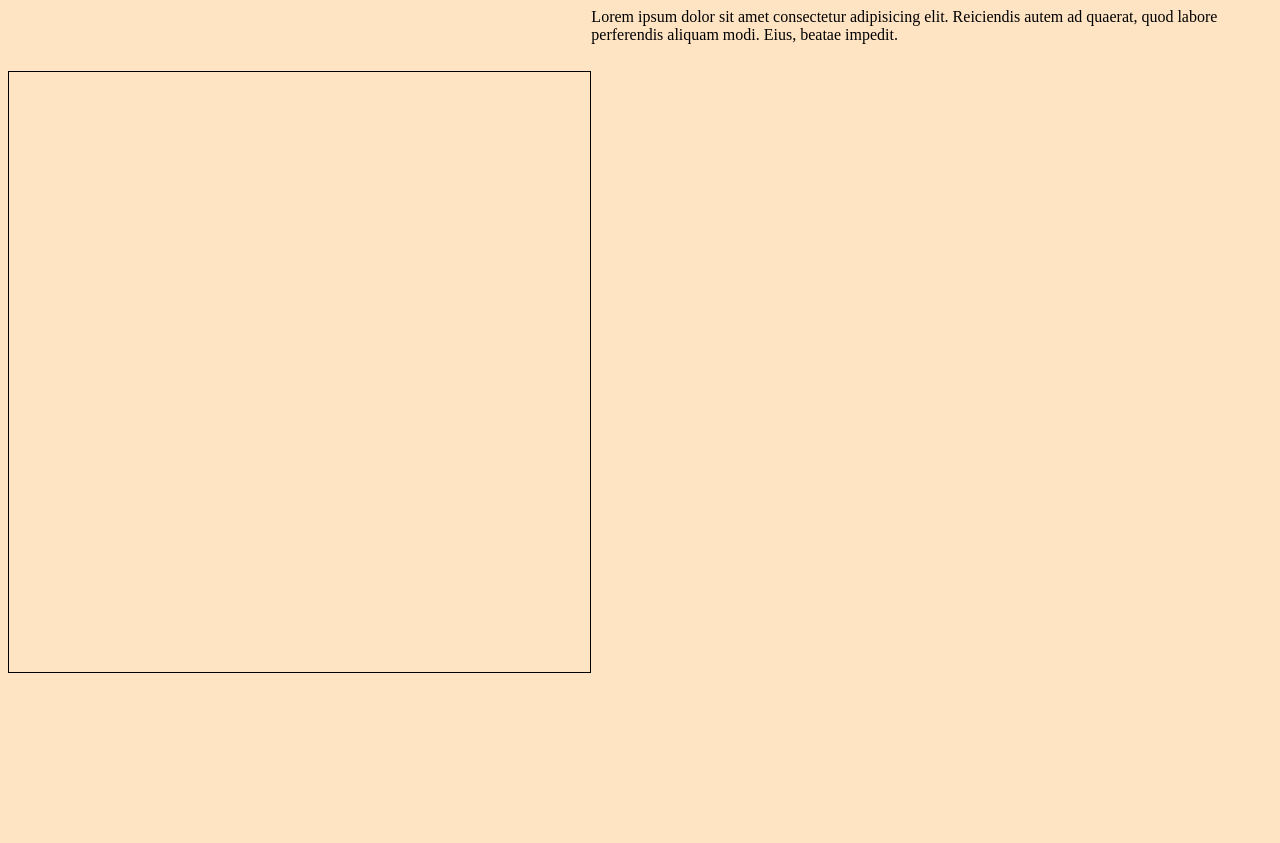
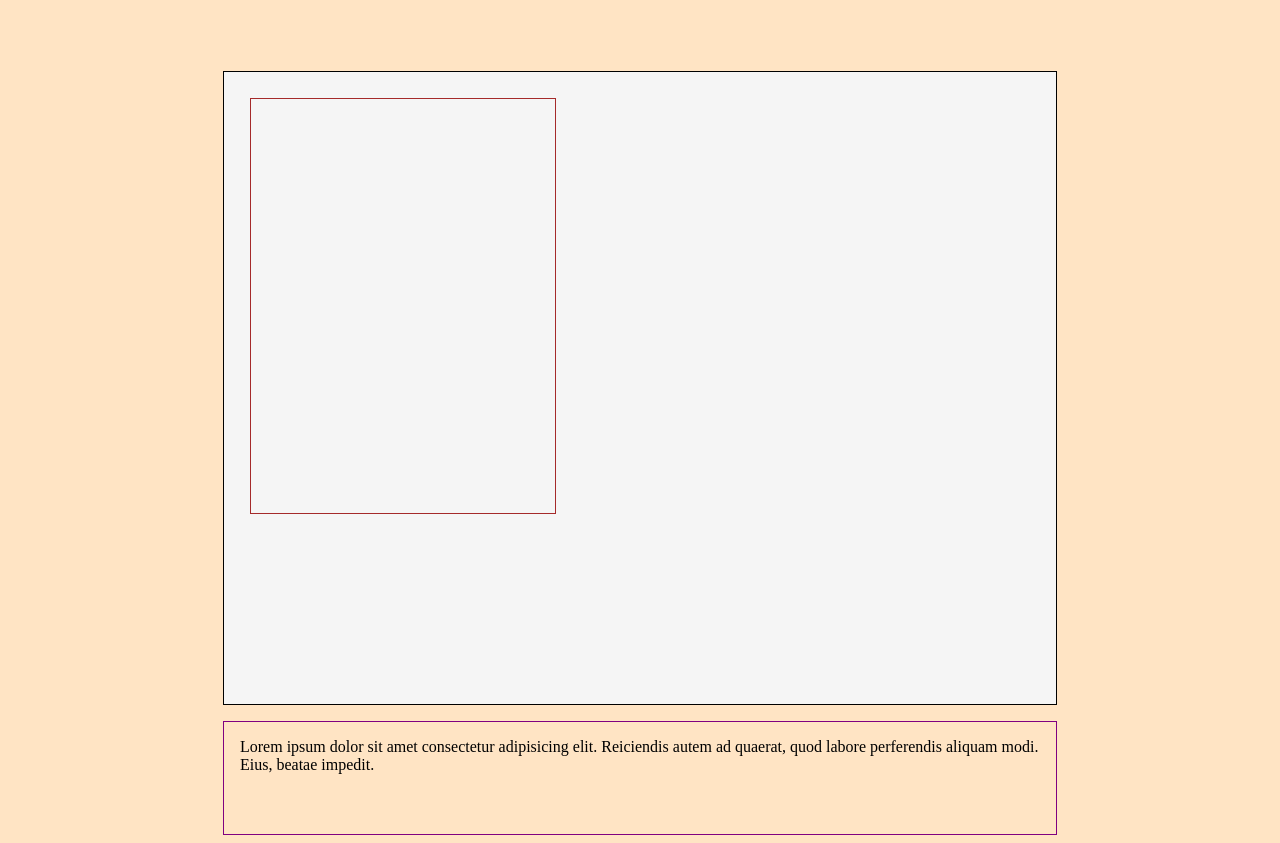
Before and after one commit to NomadRiding/hangmantwo, a plain HTML site: page index.html in a window 1280 px wide. Before the commit the page ends 800 px from the top, so only its background shows below. Drawn offline with Linux system fonts and the light colour scheme.

Commit message:
add color background, border to know space

```diff
--- a/style.css
+++ b/style.css
@@ -4,14 +4,35 @@ body {
 }
 
 #mainContainer {
-display: flex;
+display: grid;
+grid-gap: 1em;
+width: 100%;
+}
+
+#mainContainer > div {
+  padding: 1em;
+}
+
+#hangmanImage {
+  border: 1px solid brown;
+  height: 350px;
+  width: 240px;
+  padding: 2em;
+  margin: 10px;
 }
 
 #gameBorder {
-  display: auto;
   margin: auto;
   margin-top: 5%;
   height: 600px;
   width: 800px;
   border: 1px solid black;
+  background-color: whitesmoke;
 }
+
+#usedLetters {
+  border: 1px solid purple;
+  margin: auto;
+  height: 80px;
+  width: 800px;
+}
```
